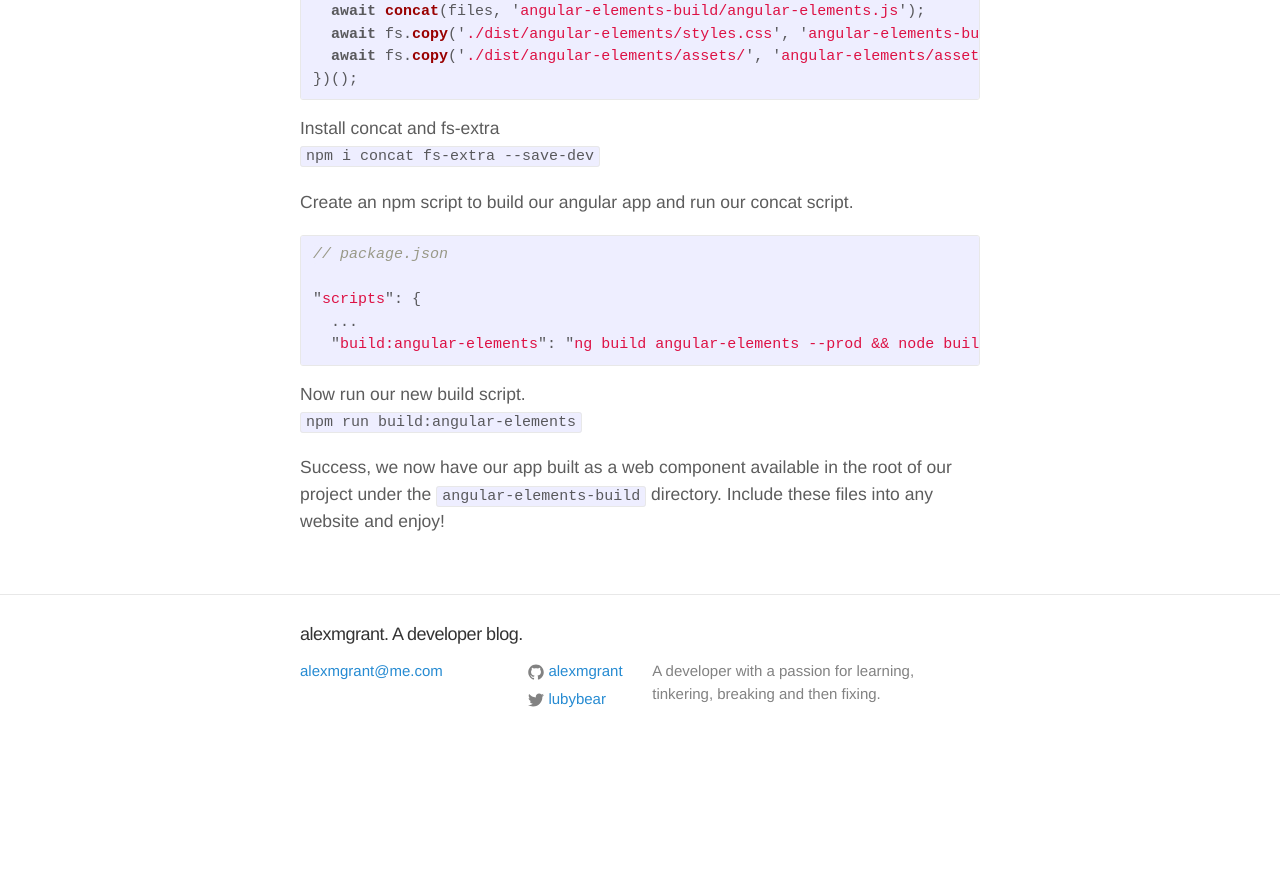
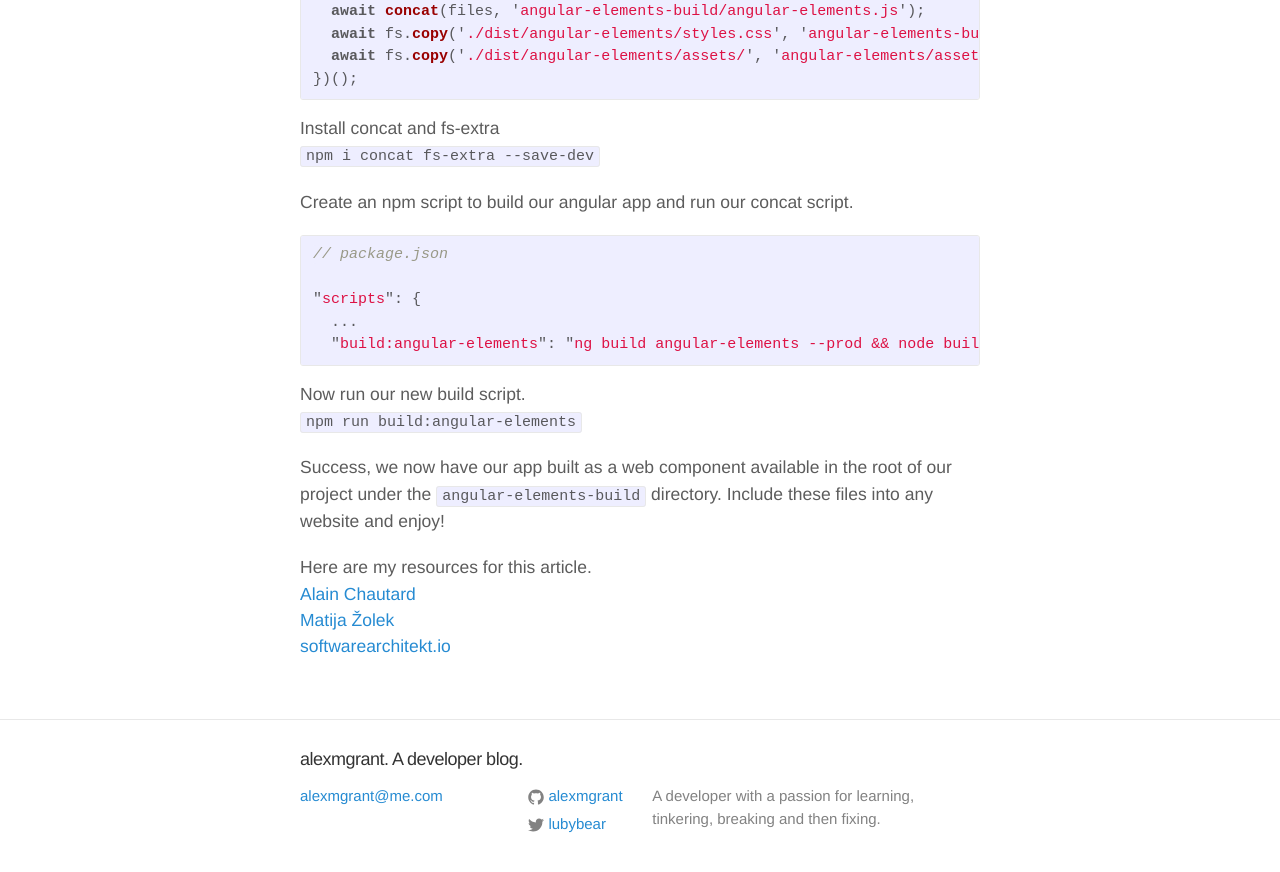
Before and after one commit to alexmgrant/alexmgrant.github.io, a Jekyll site: the page built from _posts/2019-04-25-shipping-an-angular-application-as-a-web-component.markdown, in a window 1280 px wide and 900 px high, scrolled down 6389 px. Shown: the top 872 px of the window. Built offline with Jekyll 4.4.1, drawn with Linux system fonts in a browser that asks for light colours; comment, search, counter and statistics services are not loaded; before the commit the page ends 7164 px from its top, so only the background shows below that.

Commit message:
adding resources

```diff
--- a/_posts/2019-04-25-shipping-an-angular-application-as-a-web-component.markdown
+++ b/_posts/2019-04-25-shipping-an-angular-application-as-a-web-component.markdown
@@ -306,3 +306,8 @@ Now run our new build script.
 `npm run build:angular-elements`
 
 Success, we now have our app built as a web component available in the root of our project under the `angular-elements-build` directory. Include these files into any website and enjoy!
+
+Here are my resources for this article.
+[Alain Chautard](https://blog.angulartraining.com/tutorial-how-to-create-custom-angular-elements-55aea29d80c5)
+[Matija Žolek](https://stackblitz.com/edit/angular-elements-routing)
+[softwarearchitekt.io](https://www.softwarearchitekt.at/post/2019/01/27/building-angular-elements-with-the-cli.aspx)
```
